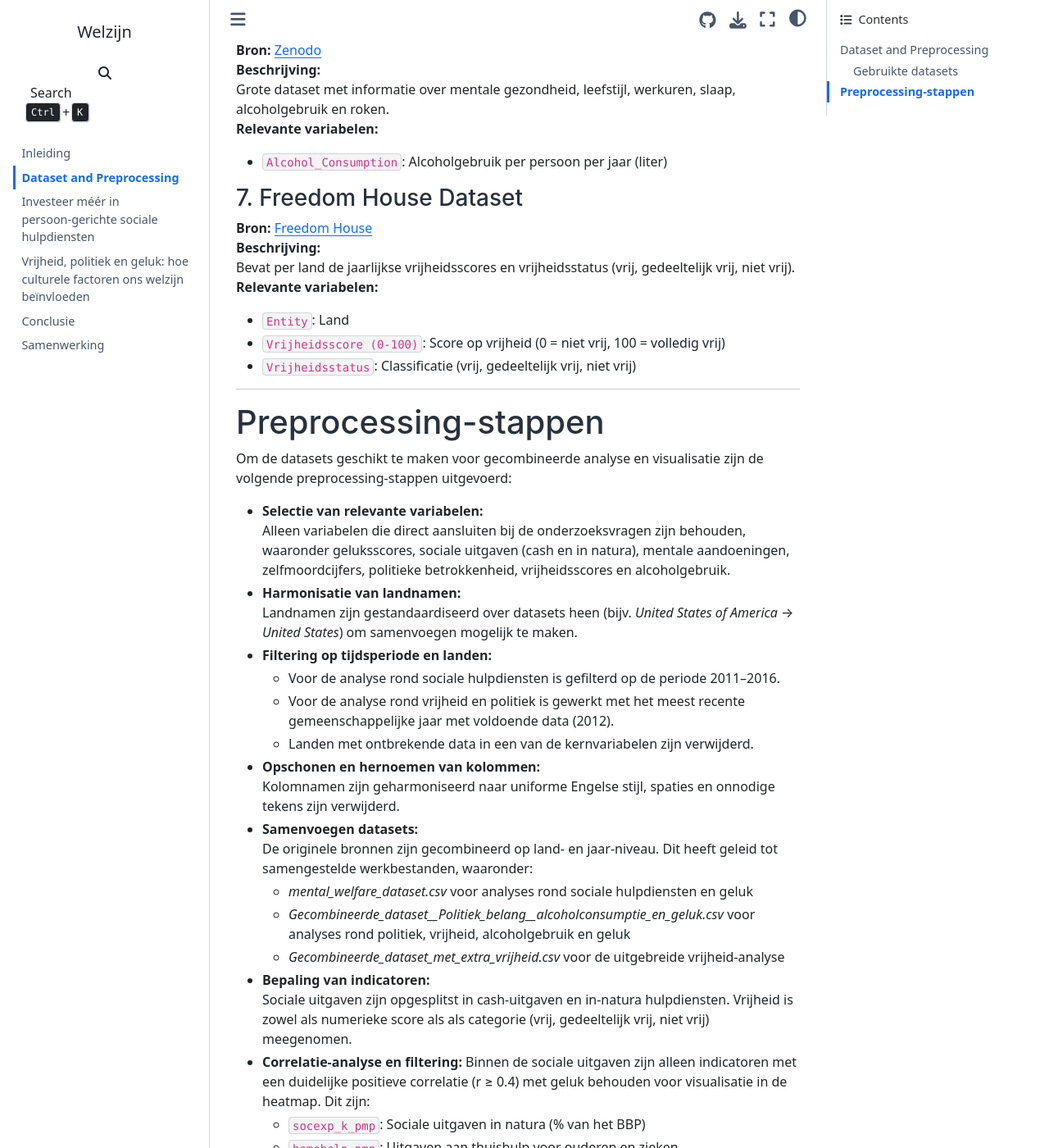
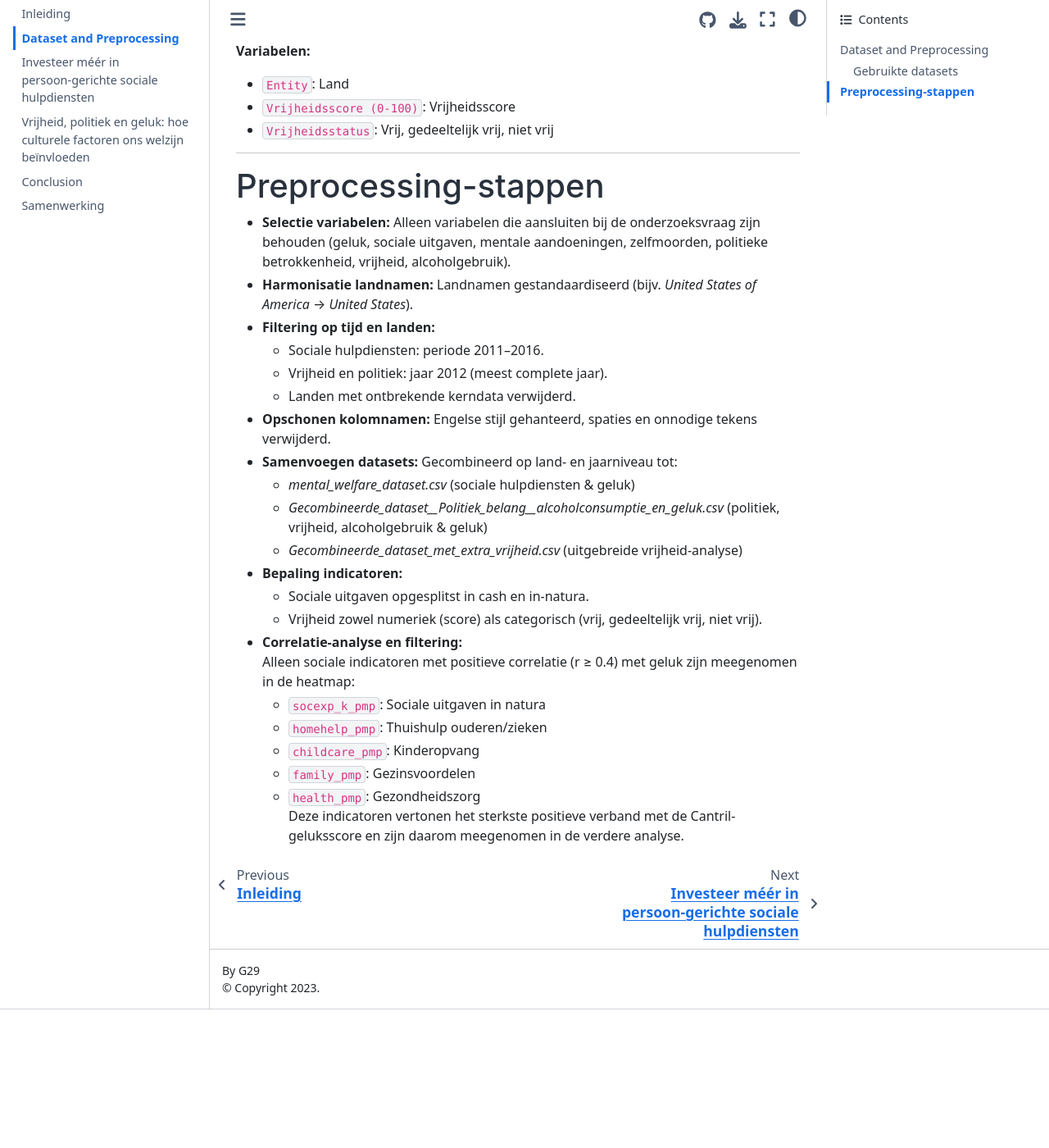
Before and after one commit to JanKawak/G29, a Jupyter Book: the page built from preprocessing.md, in a window 1280 px wide and 1400 px high, scrolled down 1705 px. Shown: the whole window at 82% size. Built offline with Jupyter Book 1.0.4 settings and Sphinx 7.4.7 and the Sphinx Book theme 1.1.4, drawn with Linux system fonts in a browser that asks for light colours; comment, search, counter and statistics services are not loaded; after the commit the page ends 2936 px from its top, so only the background shows below that; some of the changed text lies outside the part shown.

Commit message:
Refactor conclusion and preprocessing sections for clarity and conciseness

```diff
--- a/preprocessing.md
+++ b/preprocessing.md
@@ -1,97 +1,86 @@
 ## Dataset and Preprocessing
-Voor dit project combineren we meerdere internationale datasets om te onderzoeken hoe sociale hulpdiensten, vrijheid, politieke betrokkenheid en sociaal gedrag samenhangen met nationaal geluk, mentale gezondheid en welzijn.
+We combineren internationale datasets om te onderzoeken hoe sociale hulpdiensten, vrijheid, politieke betrokkenheid en sociaal gedrag samenhangen met geluk, mentale gezondheid en welzijn.
 
 ### Gebruikte datasets
 #### 1. Happiness Cantril Ladder
 **Bron:** [Our World in Data](https://ourworldindata.org/grapher/happiness-cantril-ladder)
-**Beschrijving:**
-Bevat per land en jaar de gemiddelde levensvoldoening, gemeten via de Cantril Ladder (schaal 0–10).
-**Relevante variabelen:**
+Gemiddelde levensvoldoening per land en jaar (Cantril Ladder, schaal 0–10).
+**Variabelen:**
 - `Entity`: Land
 - `Year`: Jaar
-- `Life Ladder`: Gemiddelde geluksscore
+- `Life Ladder`: Geluksscore
 
 #### 2. Mental Health Dataset
 **Bron:** [Kaggle](https://www.kaggle.com/datasets/imtkaggleteam/mental-health)
-**Beschrijving:**
-Zelfgerapporteerde gegevens over het voorkomen van mentale aandoeningen, zoals depressie en angststoornissen.
-**Relevante variabelen:**
+Percentage mensen met depressie- en angststoornissen per land en jaar.
+**Variabelen:**
 - `Entity`: Land
 - `Year`: Jaar
-- `Depressive_disorders`: Percentage mensen met een depressiestoornis
-- `Anxiety_disorders`: Percentage mensen met een angststoornis
+- `Depressive_disorders`: Depressie (%)
+- `Anxiety_disorders`: Angststoornissen (%)
 
 #### 3. Suicide Rates Dataset
 **Bron:** [Kaggle](https://www.kaggle.com/code/lmorgan95/r-suicide-rates-in-depth-stats-insights/input)
-**Beschrijving:**
-Aantal zelfmoorden per land, per jaar, inclusief uitsplitsingen naar leeftijd en geslacht.
-**Relevante variabelen:**
+Zelfmoorden per 100.000 inwoners, per land en jaar.
+**Variabelen:**
 - `country`: Land
 - `year`: Jaar
 - `suicides/100k pop`: Zelfmoorden per 100.000 inwoners
 
 #### 4. Comparative Political Dataset (CPDS)
 **Bron:** [CPDS Data](https://cpds-data.org/data/)
-**Beschrijving:**
-Gedetailleerde informatie over overheidsuitgaven aan sociale zekerheid, gezondheidszorg, onderwijs en andere sociale voorzieningen, per land en jaar.
-**Relevante variabelen:**
+Overheidsuitgaven aan sociale voorzieningen per land en jaar.
+**Variabelen:**
 - `country`: Land
 - `year`: Jaar
-- `socexp_c_pmp`: Sociale uitgaven in cash (% van het BBP)
-- `socexp_k_pmp`: Sociale uitgaven in natura (% van het BBP)
+- `socexp_c_pmp`: Sociale uitgaven in cash (% BBP)
+- `socexp_k_pmp`: Sociale uitgaven in natura (% BBP)
 
 #### 5. Happiness and Life Satisfaction - Politics Dataset
 **Bron:** [Our World in Data](https://ourworldindata.org/happiness-and-life-satisfaction)
-**Beschrijving:**
-Meet hoe belangrijk mensen politiek vinden in hun leven, per land en per jaar.
-**Relevante variabelen:**
+Hoe belangrijk mensen politiek vinden, per land en jaar.
+**Variabelen:**
 - `Entity`: Land
 - `Year`: Jaar
-- `Very important in life: Politics`: Percentage mensen dat politiek 'heel belangrijk' vindt
+- `Very important in life: Politics`: Politiek belangrijk (%)
 
 #### 6. Mental Health and Lifestyle Dataset
 **Bron:** [Zenodo](https://zenodo.org/records/14838680)
-**Beschrijving:**
-Grote dataset met informatie over mentale gezondheid, leefstijl, werkuren, slaap, alcoholgebruik en roken.
-**Relevante variabelen:**
-- `Alcohol_Consumption`: Alcoholgebruik per persoon per jaar (liter)
+Alcoholgebruik per persoon per jaar.
+**Variabelen:**
+- `Alcohol_Consumption`: Liter alcohol per persoon per jaar
 
 #### 7. Freedom House Dataset
 **Bron:** [Freedom House](https://freedomhouse.org/report/freedom-world)
-**Beschrijving:**
-Bevat per land de jaarlijkse vrijheidsscores en vrijheidsstatus (vrij, gedeeltelijk vrij, niet vrij).
-**Relevante variabelen:**
+Vrijheidsscores en vrijheidsstatus per land.
+**Variabelen:**
 - `Entity`: Land
-- `Vrijheidsscore (0-100)`: Score op vrijheid (0 = niet vrij, 100 = volledig vrij)
-- `Vrijheidsstatus`: Classificatie (vrij, gedeeltelijk vrij, niet vrij)
+- `Vrijheidsscore (0-100)`: Vrijheidsscore
+- `Vrijheidsstatus`: Vrij, gedeeltelijk vrij, niet vrij
 
 ---
 
 ## Preprocessing-stappen
-Om de datasets geschikt te maken voor gecombineerde analyse en visualisatie zijn de volgende preprocessing-stappen uitgevoerd:
 
-- **Selectie van relevante variabelen:**
-  Alleen variabelen die direct aansluiten bij de onderzoeksvragen zijn behouden, waaronder geluksscores, sociale uitgaven (cash en in natura), mentale aandoeningen, zelfmoordcijfers, politieke betrokkenheid, vrijheidsscores en alcoholgebruik.
-- **Harmonisatie van landnamen:**
-  Landnamen zijn gestandaardiseerd over datasets heen (bijv. *United States of America* → *United States*) om samenvoegen mogelijk te maken.
-- **Filtering op tijdsperiode en landen:**
-  - Voor de analyse rond sociale hulpdiensten is gefilterd op de periode 2011–2016.
-  - Voor de analyse rond vrijheid en politiek is gewerkt met het meest recente gemeenschappelijke jaar met voldoende data (2012).
-  - Landen met ontbrekende data in een van de kernvariabelen zijn verwijderd.
-- **Opschonen en hernoemen van kolommen:**
-  Kolomnamen zijn geharmoniseerd naar uniforme Engelse stijl, spaties en onnodige tekens zijn verwijderd.
-- **Samenvoegen datasets:**
-  De originele bronnen zijn gecombineerd op land- en jaar-niveau. Dit heeft geleid tot samengestelde werkbestanden, waaronder:
-  - *mental_welfare_dataset.csv* voor analyses rond sociale hulpdiensten en geluk
-  - *Gecombineerde_dataset__Politiek_belang__alcoholconsumptie_en_geluk.csv* voor analyses rond politiek, vrijheid, alcoholgebruik en geluk
-  - *Gecombineerde_dataset_met_extra_vrijheid.csv* voor de uitgebreide vrijheid-analyse
-- **Bepaling van indicatoren:**
-  Sociale uitgaven zijn opgesplitst in cash-uitgaven en in-natura hulpdiensten. Vrijheid is zowel als numerieke score als als categorie (vrij, gedeeltelijk vrij, niet vrij) meegenomen.
+- **Selectie variabelen:** Alleen variabelen die aansluiten bij de onderzoeksvraag zijn behouden (geluk, sociale uitgaven, mentale aandoeningen, zelfmoorden, politieke betrokkenheid, vrijheid, alcoholgebruik).
+- **Harmonisatie landnamen:** Landnamen gestandaardiseerd (bijv. *United States of America* → *United States*).
+- **Filtering op tijd en landen:**
+  - Sociale hulpdiensten: periode 2011–2016.
+  - Vrijheid en politiek: jaar 2012 (meest complete jaar).
+  - Landen met ontbrekende kerndata verwijderd.
+- **Opschonen kolomnamen:** Engelse stijl gehanteerd, spaties en onnodige tekens verwijderd.
+- **Samenvoegen datasets:** Gecombineerd op land- en jaarniveau tot:
+  - *mental_welfare_dataset.csv* (sociale hulpdiensten & geluk)
+  - *Gecombineerde_dataset__Politiek_belang__alcoholconsumptie_en_geluk.csv* (politiek, vrijheid, alcoholgebruik & geluk)
+  - *Gecombineerde_dataset_met_extra_vrijheid.csv* (uitgebreide vrijheid-analyse)
+- **Bepaling indicatoren:**
+  - Sociale uitgaven opgesplitst in cash en in-natura.
+  - Vrijheid zowel numeriek (score) als categorisch (vrij, gedeeltelijk vrij, niet vrij).
 - **Correlatie-analyse en filtering:**
-  Binnen de sociale uitgaven zijn alleen indicatoren met een duidelijke positieve correlatie (r ≥ 0.4) met geluk behouden voor visualisatie in de heatmap. Dit zijn:
-    - `socexp_k_pmp`: Sociale uitgaven in natura (% van het BBP)
-    - `homehelp_pmp`: Uitgaven aan thuishulp voor ouderen en zieken
-    - `childcare_pmp`: Uitgaven aan kinderopvang
-    - `family_pmp`: Uitgaven aan gezinsvoordelen
-    - `health_pmp`: Overheidsuitgaven aan gezondheidszorg
-    Deze indicatoren vertonen in de data het sterkste positieve verband met de Cantril-geluksscore en zijn daarom meegenomen in de verdere analyse.
+  Alleen sociale indicatoren met positieve correlatie (r ≥ 0.4) met geluk zijn meegenomen in de heatmap:
+  - `socexp_k_pmp`: Sociale uitgaven in natura
+  - `homehelp_pmp`: Thuishulp ouderen/zieken
+  - `childcare_pmp`: Kinderopvang
+  - `family_pmp`: Gezinsvoordelen
+  - `health_pmp`: Gezondheidszorg
+Deze indicatoren vertonen het sterkste positieve verband met de Cantril-geluksscore en zijn daarom meegenomen in de verdere analyse.
```
Also changed, not shown: conclusie.md (+8 -14 lines).
